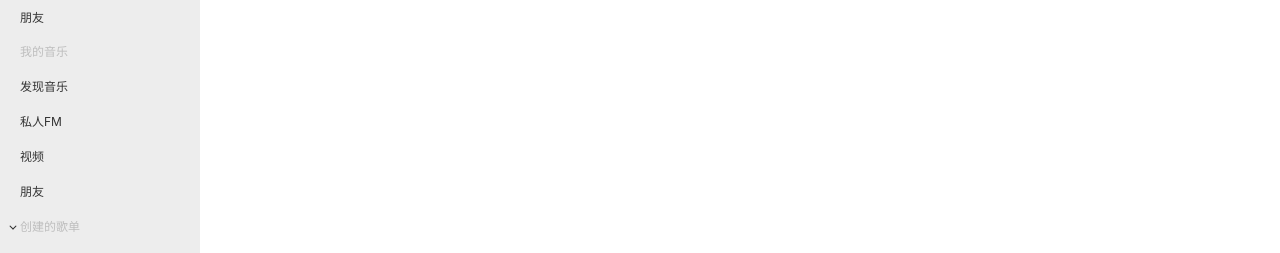
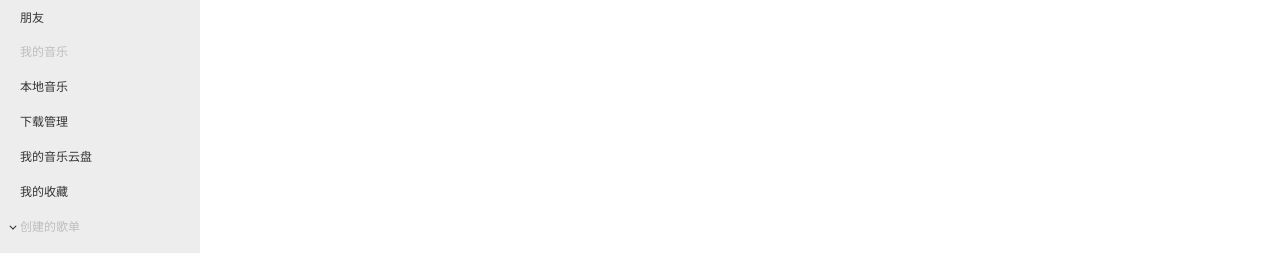
Before and after one commit to lucaluca07/music-player, a React (Create React App) app: page / in a window 1280 px wide. Shown: the part 214-467 px from the top of the page. Built offline with nearby package versions, Linux system fonts and the light colour scheme.

Commit message:
feat: 侧边栏

```diff
--- a/package.json
+++ b/package.json
@@ -23,6 +23,7 @@
     "react-redux": "^7.2.1",
     "react-router-dom": "^5.2.0",
     "react-scripts": "3.4.3",
+    "react-transition-group": "^4.4.1",
     "typescript": "~3.7.2"
   },
   "scripts": {
--- a/src/components/menu/SubMenu.tsx
+++ b/src/components/menu/SubMenu.tsx
@@ -14,6 +14,7 @@ const SubMenu: React.FC<SubMenuProps> = ({
   eventKey,
   arrowDisabled,
 }) => {
+  const initRef = useRef(false)
   const { state, dispatch } = useContext(menuContext);
   const [visible, setVisible] = useState(state?.openKeys?.includes(eventKey));
   const isOpen = useMemo(() => {
@@ -23,12 +24,14 @@ const SubMenu: React.FC<SubMenuProps> = ({
   const menuRef = useRef<HTMLUListElement>(null);
   // 缓慢展开收起的动画
   useEffect(() => {
-    if (arrowDisabled) return;
+    if (arrowDisabled || !menuRef.current || !initRef.current) {
+      initRef.current = true;
+      return;
+    }
     setTimeout(() => {
       setVisible(isOpen);
       menuRef?.current?.setAttribute("style", "");
     }, 300);
-    if (!menuRef.current) return;
     const el = menuRef.current;
     el.style.display = "block";
     el.style.height = "auto";
--- a/src/containers/app/index.tsx
+++ b/src/containers/app/index.tsx
@@ -1,4 +1,4 @@
-import React from "react";
+import React, { useCallback } from "react";
 import RouterMap from "../../router/index";
 import Header from "./components/header";
 import Footer from "./components/footer";
@@ -6,8 +6,14 @@ import Menu, { MenuItem, SubMenu } from "../../components/menu";
 import Avatar from "../../components/avatar";
 import style from "./index.module.scss";
 import Icon from "../../components/icon";
+import { useHistory } from "react-router-dom";
 
 function App() {
+  const history = useHistory();
+  const handleSelected = useCallback((selectedKeys) => {
+    const [path] = selectedKeys
+    history.push(path)
+  }, [history])
   return (
     <div className={style["App"]}>
       <Header />
@@ -20,28 +26,22 @@ function App() {
               <Icon type="play" />
             </div>
           </div>
-          <Menu>
+          <Menu onSelectedKeysChange={handleSelected}>
             <MenuItem eventKey="discover">发现音乐</MenuItem>
             <MenuItem eventKey="fm">私人FM</MenuItem>
             <MenuItem eventKey="video">视频</MenuItem>
             <MenuItem eventKey="friends">朋友</MenuItem>
             <SubMenu arrowDisabled title="我的音乐" eventKey="myMusic">
-              <MenuItem eventKey="discover">发现音乐</MenuItem>
-              <MenuItem eventKey="fm">私人FM</MenuItem>
-              <MenuItem eventKey="video">视频</MenuItem>
-              <MenuItem eventKey="friends">朋友</MenuItem>
+              <MenuItem eventKey="local">本地音乐</MenuItem>
+              <MenuItem eventKey="download">下载管理</MenuItem>
+              <MenuItem eventKey="cloud">我的音乐云盘</MenuItem>
+              <MenuItem eventKey="collection">我的收藏</MenuItem>
             </SubMenu>
             <SubMenu title="创建的歌单" eventKey="created">
-              <MenuItem eventKey="discover">发现音乐</MenuItem>
-              <MenuItem eventKey="fm">私人FM</MenuItem>
-              <MenuItem eventKey="video">视频</MenuItem>
-              <MenuItem eventKey="friends">朋友</MenuItem>
+              <MenuItem eventKey="favorite">我喜欢的音乐</MenuItem>
             </SubMenu>
             <SubMenu title="收藏的歌单" eventKey="collected">
-              <MenuItem eventKey="discover">发现音乐</MenuItem>
-              <MenuItem eventKey="fm">私人FM</MenuItem>
-              <MenuItem eventKey="video">视频</MenuItem>
-              <MenuItem eventKey="friends">朋友</MenuItem>
+              <MenuItem eventKey=" collect-1">收藏的歌单</MenuItem>
             </SubMenu>
           </Menu>
         </div>
--- a/src/containers/home/index.tsx
+++ b/src/containers/home/index.tsx
@@ -1,6 +1,6 @@
 import * as React from 'react';
 
-const Home: React.SFC = () => {
+const Home: React.FC = () => {
   return <div>Home</div>;
 };
 
--- a/src/index.tsx
+++ b/src/index.tsx
@@ -1,19 +1,22 @@
-import React from 'react';
-import ReactDOM from 'react-dom';
-import { Provider } from 'react-redux';
-import App from './containers/app';
-import store from './store';
-import * as serviceWorker from './serviceWorker';
-import './assets/styles/iconfont.css'
-import './assets/styles/normalize.css';
+import React from "react";
+import ReactDOM from "react-dom";
+import { Provider } from "react-redux";
+import { BrowserRouter as Router } from "react-router-dom"
+import App from "./containers/app";
+import store from "./store";
+import * as serviceWorker from "./serviceWorker";
+import "./assets/styles/iconfont.css";
+import "./assets/styles/normalize.css";
 
 ReactDOM.render(
   <React.StrictMode>
     <Provider store={store}>
-      <App />
+      <Router>
+        <App />
+      </Router>
     </Provider>
   </React.StrictMode>,
-  document.getElementById('root')
+  document.getElementById("root")
 );
 
 // If you want your app to work offline and load faster, you can change
--- a/src/router/index.tsx
+++ b/src/router/index.tsx
@@ -1,13 +1,12 @@
 import React from 'react';
-import { HashRouter as Router, Route, Switch } from 'react-router-dom';
+import { Route, Switch } from 'react-router-dom';
 
 const RouterMap = () => {
   return (
-    <Router>
+
       <Switch>
         <Route path='/' component={() => <div>index</div>} />
       </Switch>
-    </Router>
   );
 };
 
```
Also changed, not shown: src/components/swiper/index.tsx (added, +23 -0 lines), 1 other file (tests, documents, lock files or other folders).
